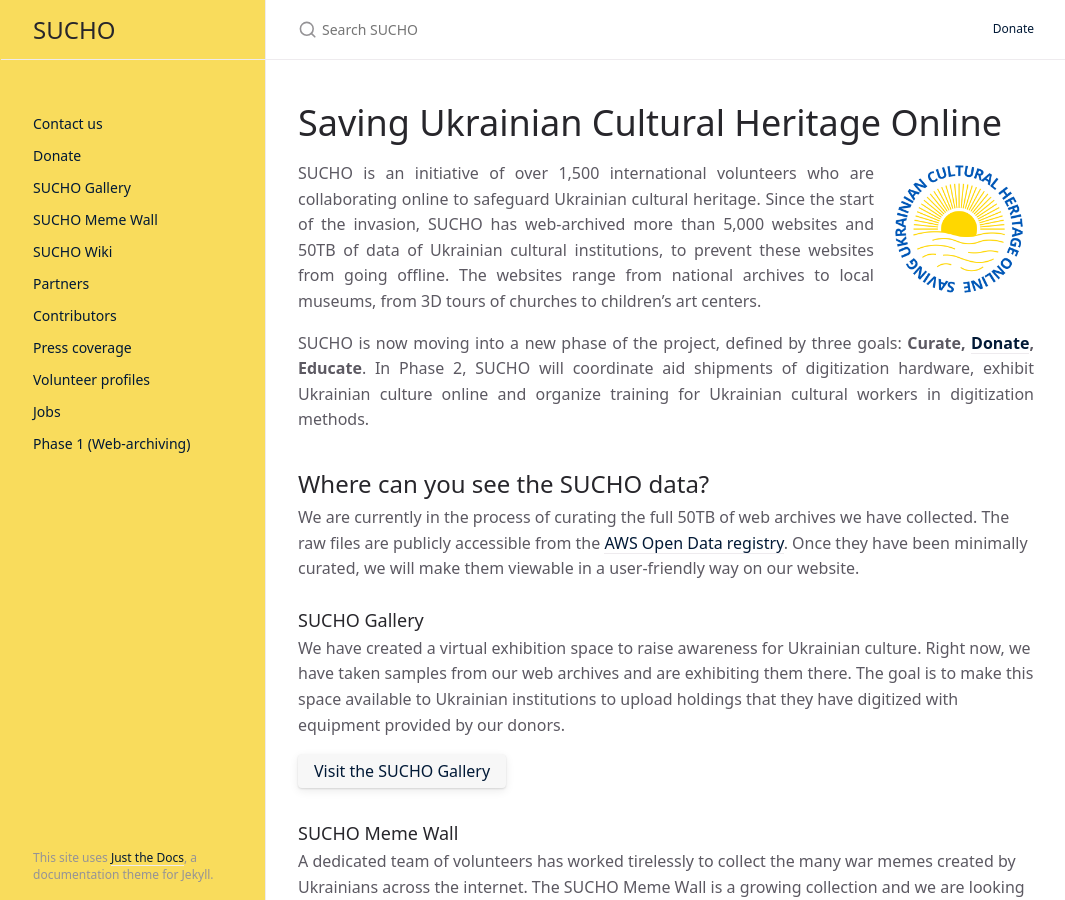
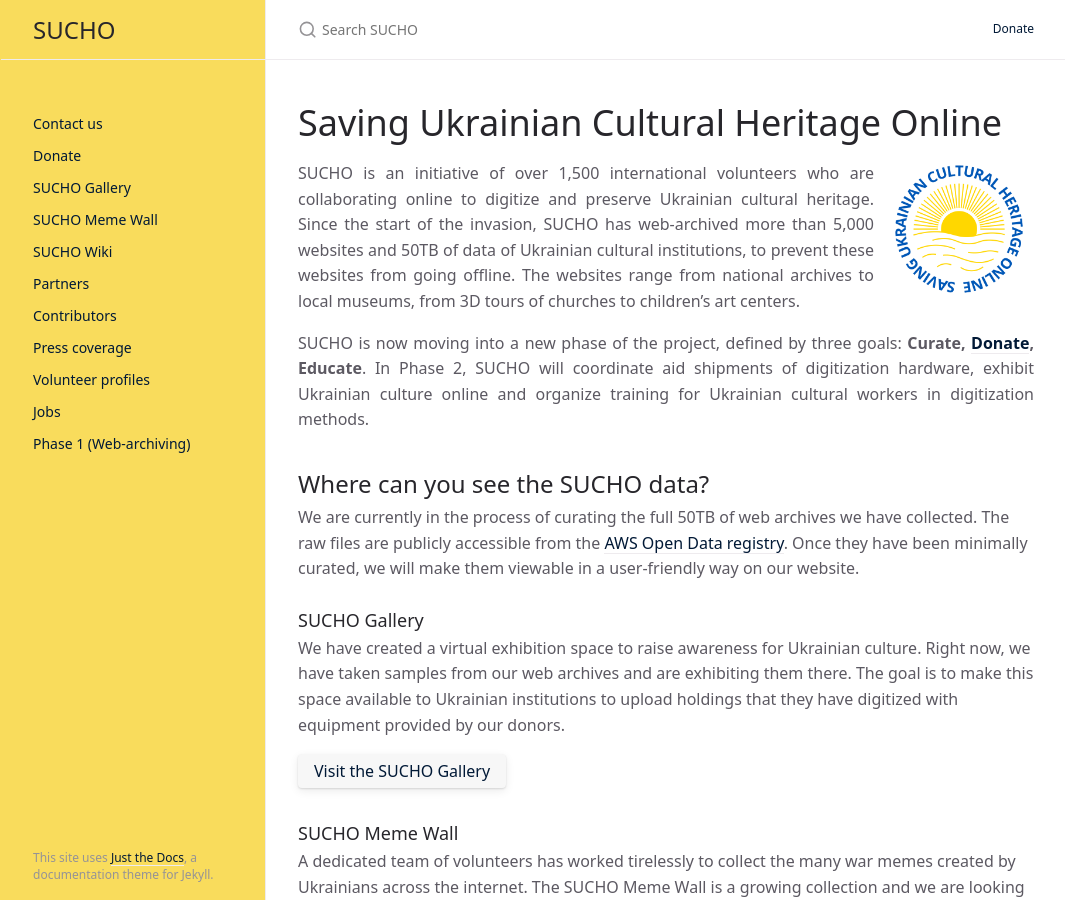
Before and after one commit to sucho-archiving/sucho-archiving.github.io, a Jekyll site: the page built from index.md, in a window 1280 px wide and 900 px high. Shown: the whole window, without its empty margins (106-1171 px from the left). Built offline with Jekyll 4.4.1, drawn with Linux system fonts in a browser that asks for light colours.

Commit message:
Updated blurb

```diff
--- a/index.md
+++ b/index.md
@@ -11,7 +11,7 @@
 
 <img src="/assets/images/sucho-logo.png" width="150px" style="float:right; margin-left: 10px;" title="Saving Ukrainian Cultural Heritage Online">
 
-SUCHO is an initiative of over 1,500 international volunteers who are collaborating online to safeguard Ukrainian cultural heritage. Since the start of the invasion, SUCHO has web-archived more than 5,000 websites and 50TB of data of Ukrainian cultural institutions, to prevent these websites from going offline. The websites range from national archives to local museums, from 3D tours of churches to children’s art centers.
+SUCHO is an initiative of over 1,500 international volunteers who are collaborating online to digitize and preserve Ukrainian cultural heritage. Since the start of the invasion, SUCHO has web-archived more than 5,000 websites and 50TB of data of Ukrainian cultural institutions, to prevent these websites from going offline. The websites range from national archives to local museums, from 3D tours of churches to children’s art centers.
 {: .text-justify }
 
 SUCHO is now moving into a new phase of the project, defined by three goals: **Curate, [Donate](#donate), Educate**. In Phase 2, SUCHO will coordinate aid shipments of digitization hardware, exhibit Ukrainian culture online and organize training for Ukrainian cultural workers in digitization methods.
```
